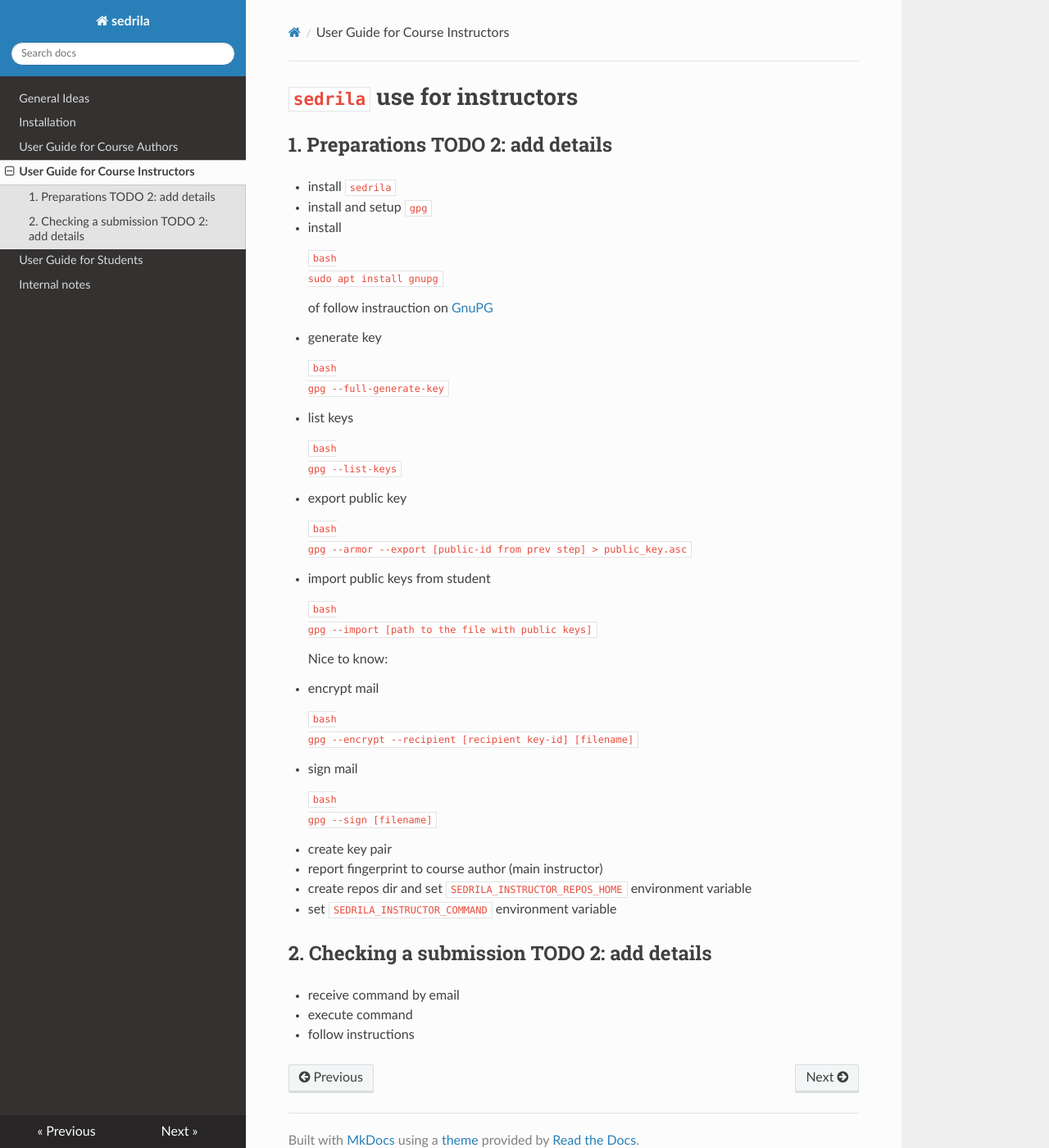
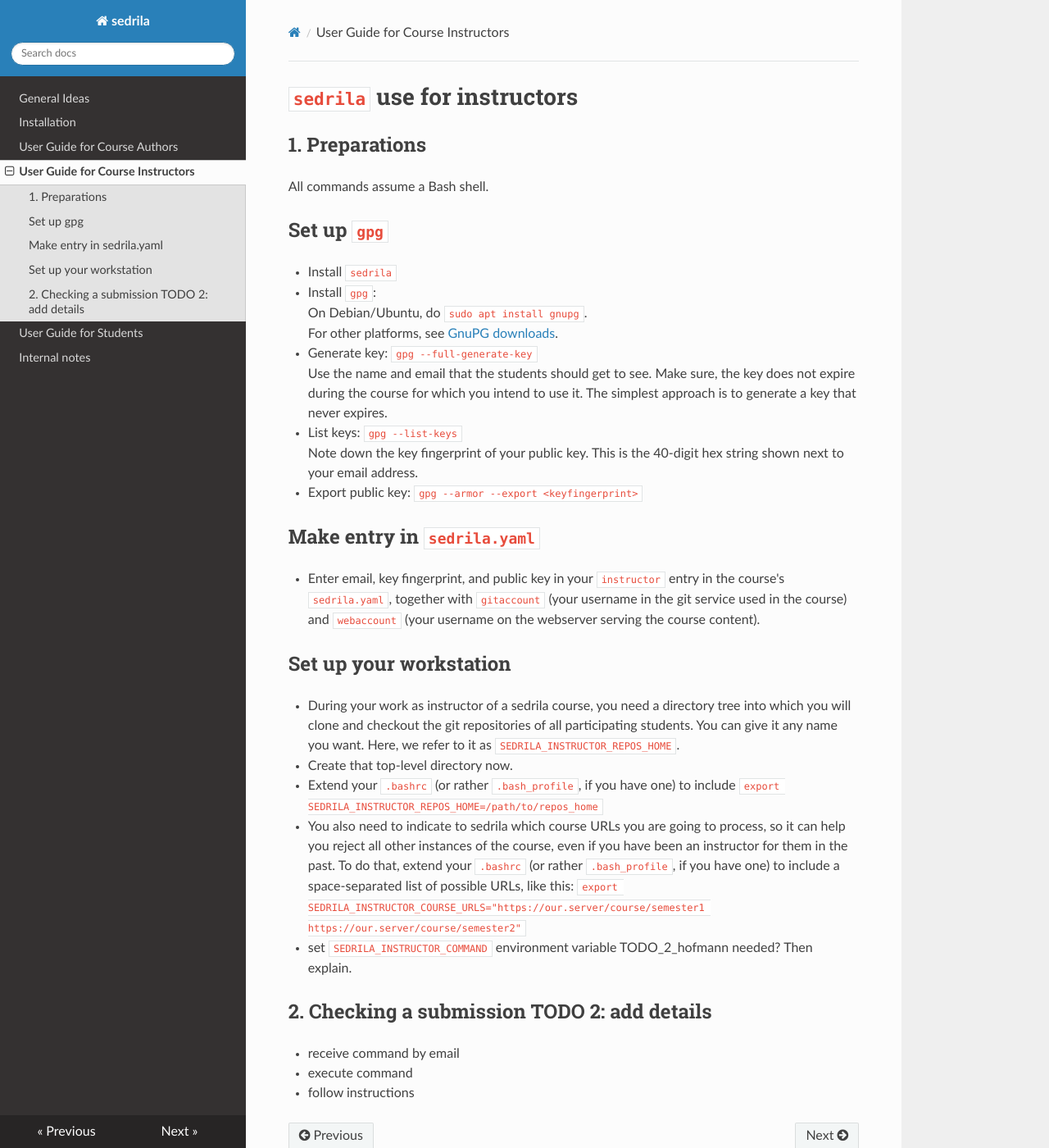
Before and after one commit to fubinf/sedrila, an MkDocs documentation site: the page built from docs/instructors.md, in a window 1280 px wide and 1400 px high. Shown: the whole window at 82% size. Built offline with MkDocs 1.6.1, drawn with Linux system fonts in a browser that asks for light colours; nearby versions of some CDN libraries.

Commit message:
instructors.md: Explain setup much more precisely

````diff
--- a/docs/instructors.md
+++ b/docs/instructors.md
@@ -1,59 +1,49 @@
 # `sedrila` use for instructors
 
-## 1. Preparations  TODO 2: add details
+## 1. Preparations
 
-- install `sedrila`
-- install and setup `gpg`
-  - install
+All commands assume a Bash shell.
 
-    ```bash
-    sudo apt install gnupg
-    ```
+## Set up `gpg`
 
-    of follow instrauction on [GnuPG](https://gnupg.org/download/index.html)
+- Install `sedrila`
+- Install `gpg`:
+  On Debian/Ubuntu, do `sudo apt install gnupg`.
+  For other platforms, see [GnuPG downloads](https://gnupg.org/download/index.html).
+- Generate key: `gpg --full-generate-key`
+  Use the name and email that the students should get to see.
+  Make sure, the key does not expire during the course for which you intend to use it.
+  The simplest approach is to generate a key that never expires.
+- List keys: `gpg --list-keys`
+  Note down the key fingerprint of your public key.
+  This is the 40-digit hex string shown next to your email address.
+- Export public key:  `gpg --armor --export <keyfingerprint>`
 
-  - generate key
 
-    ```bash
-    gpg --full-generate-key
-    ```
+## Make entry in `sedrila.yaml`
 
-  - list keys
+- Enter email, key fingerprint, and public key in your `instructor` entry in the course's `sedrila.yaml`,
+  together with `gitaccount` (your username in the git service used in the course)
+  and `webaccount` (your username on the webserver serving the course content).
 
-    ```bash
-    gpg --list-keys
-    ```
 
-  - export public key
+## Set up your workstation
 
-    ```bash
-    gpg --armor --export [public-id from prev step] > public_key.asc
-    ```
-
-  - import public keys from student
-
-    ```bash
-    gpg --import [path to the file with public keys]
-    ```
-
-    Nice to know:
-
-  - encrypt mail
-
-    ```bash
-    gpg --encrypt --recipient [recipient key-id] [filename]
-    ```
-
-  - sign mail
-
-    ```bash
-    gpg --sign [filename]
-    ```
-
-- create key pair
-- report fingerprint to course author (main instructor)
-- create repos dir and set `SEDRILA_INSTRUCTOR_REPOS_HOME` environment variable
-- set `SEDRILA_INSTRUCTOR_COMMAND` environment variable
+- During your work as instructor of a sedrila course,
+  you need a directory tree into which you will clone and checkout the git repositories
+  of all participating students.
+  You can give it any name you want.
+  Here, we refer to it as `SEDRILA_INSTRUCTOR_REPOS_HOME`.
+- Create that top-level directory now.
+- Extend your `.bashrc` (or rather `.bash_profile`, if you have one) to include
+  `export SEDRILA_INSTRUCTOR_REPOS_HOME=/path/to/repos_home`
+- You also need to indicate to sedrila which course URLs you are going to process,
+  so it can help you reject all other instances of the course, even if you have been
+  an instructor for them in the past.
+  To do that, extend your `.bashrc` (or rather `.bash_profile`, if you have one) to include
+  a space-separated list of possible URLs, like this:
+  `export SEDRILA_INSTRUCTOR_COURSE_URLS="https://our.server/course/semester1 https://our.server/course/semester2"`
+- set `SEDRILA_INSTRUCTOR_COMMAND` environment variable  TODO_2_hofmann needed? Then explain.
 
 
 ## 2. Checking a submission  TODO 2: add details
````
